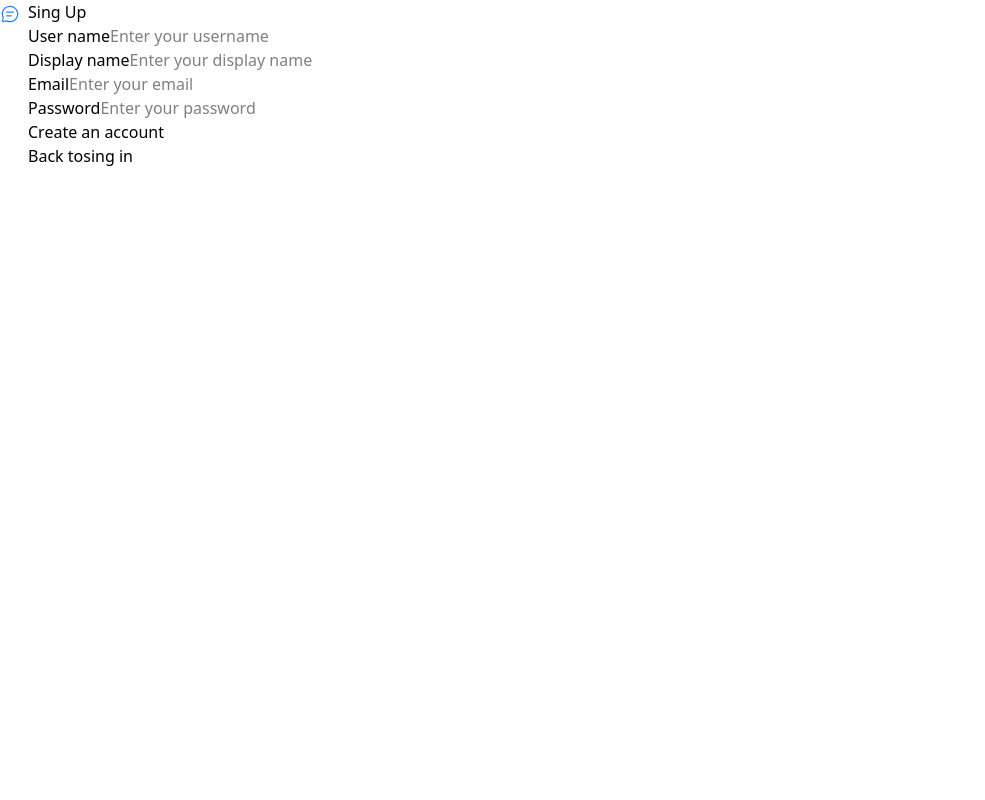
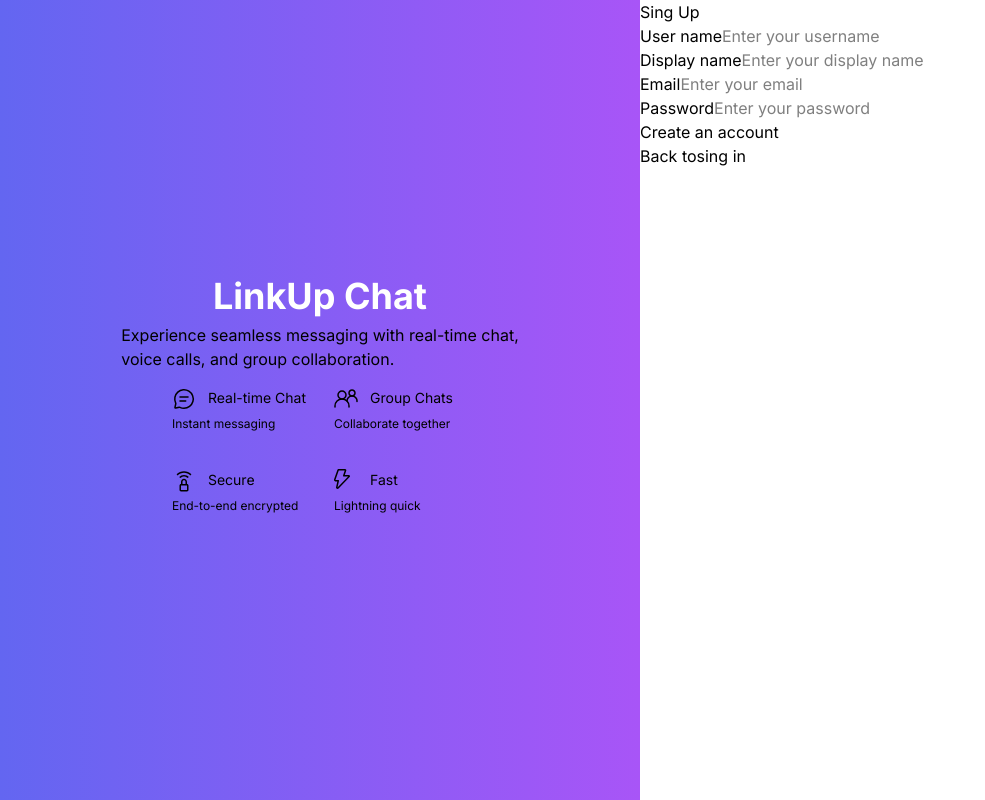
Before and after one commit to Makhortykh-Ruslan/online-chat, a Next.js app: page /auth/sign-up in a window 1280 px wide. Shown: the whole page, without its empty margins (0-985 px from the left). Built offline with nearby package versions, Linux system fonts and the light colour scheme; no server answers.

Commit message:
init Introducing auth flow

```diff
--- /dev/null
+++ b/src/app/auth/components/AbilityCard/AbilityCard.tsx
@@ -0,0 +1,25 @@
+import { Icon } from '@/src/core/components/Icon/Icon';
+import type { TIcon } from '@/src/core/types';
+
+export type AbilityCardProps = {
+  iconName: TIcon;
+  title: string;
+  description: string;
+  id: number;
+};
+
+export const AbilityCard = ({
+  iconName,
+  title,
+  description,
+}: AbilityCardProps) => {
+  return (
+    <div className="grid gap-1 py-4 px-3">
+      <div className="flex gap-3">
+        <Icon name={iconName} className="--color-gray-0"></Icon>
+        <p className="text-14">{title}</p>
+      </div>
+      <p className="text-12">{description}</p>
+    </div>
+  );
+};
--- /dev/null
+++ b/src/app/auth/components/Introducing/Introducing.tsx
@@ -0,0 +1,19 @@
+import { AbilityCard } from '@/src/app/auth/components/AbilityCard/AbilityCard';
+import { ABILITY_CARDS } from '@/src/app/auth/components/Introducing/constants/ability-cards';
+
+export const Introducing = () => {
+  return (
+    <section className="flex flex-col justify-center items-center md:min-h-screen">
+      <h1 className="text-24 md:text-36 font-bold text-white">LinkUp Chat</h1>
+      <p>
+        Experience seamless messaging with real-time chat, <br />
+        voice calls, and group collaboration.
+      </p>
+      <section className="grid gap-1 grid-cols-2">
+        {ABILITY_CARDS.map((el) => (
+          <AbilityCard key={el.id} {...el} />
+        ))}
+      </section>
+    </section>
+  );
+};
--- /dev/null
+++ b/src/app/auth/components/Introducing/constants/ability-cards.ts
@@ -0,0 +1,29 @@
+import type { AbilityCardProps } from '@/src/app/auth/components/AbilityCard/AbilityCard';
+import { generateIdUtil } from '@/src/core/utils';
+
+export const ABILITY_CARDS: AbilityCardProps[] = [
+  {
+    iconName: 'message',
+    title: 'Real-time Chat',
+    description: 'Instant messaging',
+    id: generateIdUtil(),
+  },
+  {
+    iconName: 'users',
+    title: 'Group Chats',
+    description: 'Collaborate together',
+    id: generateIdUtil(),
+  },
+  {
+    iconName: 'secure',
+    title: 'Secure',
+    description: 'End-to-end encrypted',
+    id: generateIdUtil(),
+  },
+  {
+    iconName: 'flesh',
+    title: 'Fast',
+    description: 'Lightning quick',
+    id: generateIdUtil(),
+  },
+];
--- a/src/app/auth/layout.tsx
+++ b/src/app/auth/layout.tsx
@@ -1,6 +1,6 @@
 import React from 'react';
 
-import { Icon } from '@/src/core/components/Icon/Icon';
+import { Introducing } from '@/src/app/auth/components/Introducing/Introducing';
 
 export default function AuthLayout({
   children,
@@ -8,11 +8,11 @@ export default function AuthLayout({
   children: React.ReactNode;
 }>) {
   return (
-    <section className="flex gap-2">
-      <article>
-        <Icon name="message" className="text-blue-500" size={20} />
-      </article>
-      {children}
-    </section>
+    <main className="flex min-h-screen flex-col md:flex-row">
+      <section className="flex-1 bg-logo-gradient">
+        <Introducing />
+      </section>
+      <section className="flex-1">{children}</section>
+    </main>
   );
 }
--- a/src/app/globals.css
+++ b/src/app/globals.css
@@ -60,11 +60,34 @@
     --color-main-bg: var(--color-gray-50);
     --color-main-text: var(--color-gray-900);
     --color-border: var(--color-gray-300);
+
+    /* Fonts */
+    --font-sans: var(--font-inter);
+
+    --text-12: 0.75rem;
+    --text-14: 0.875rem;
+    --text-16: 1rem;
+    --text-18: 1.125rem;
+    --text-20: 1.25rem;
+    --text-24: 1.5rem;
+    --text-28: 1.75rem;
+    --text-30: 1.875rem;
+    --text-32: 2rem;
+    --text-36: 2.25rem;
+
+    --font-weight-regular: 400;
+    --font-weight-medium: 500;
+    --font-weight-semibold: 600;
+    --font-weight-bold: 700;
 }
 
 @variant dark (&:where(.dark, .dark *));
 
 @layer base {
+
+    :root {
+        --font-inter: "Inter", sans-serif;
+    }
 
     .dark {
         --color-main-bg: var(--color-brand-925);
--- a/src/app/layout.tsx
+++ b/src/app/layout.tsx
@@ -1,18 +1,14 @@
 import './globals.css';
 
 import type { Metadata } from 'next';
-import { Geist, Geist_Mono } from 'next/font/google';
+import { Inter } from 'next/font/google';
 import { ThemeProvider } from 'next-themes';
 import React from 'react';
 
-const geistSans = Geist({
-  variable: '--font-geist-sans',
-  subsets: ['latin'],
-});
-
-const geistMono = Geist_Mono({
-  variable: '--font-geist-mono',
-  subsets: ['latin'],
+const inter = Inter({
+  variable: '--font-inter',
+  subsets: ['latin', 'cyrillic'],
+  display: 'swap',
 });
 
 export const metadata: Metadata = {
@@ -27,7 +23,7 @@ export default function RootLayout({
 }>) {
   return (
     <html lang="en" suppressHydrationWarning>
-      <body className={`${geistSans.variable} ${geistMono.variable}`}>
+      <body className={`${inter.variable} antialiased font-sans`}>
         <ThemeProvider attribute="class" defaultTheme="system" enableSystem>
           {children}
         </ThemeProvider>
--- a/src/core/components/Icon/Icon.tsx
+++ b/src/core/components/Icon/Icon.tsx
@@ -1,5 +1,7 @@
+import type { TIcon } from '@/src/core/types';
+
 type IconProps = {
-  name: string;
+  name: TIcon;
   size?: number;
   className?: string;
 };
--- a/src/core/types/t-icon.ts
+++ b/src/core/types/t-icon.ts
@@ -1 +1 @@
-export type TIcon = 'message';
+export type TIcon = 'message' | 'secure' | 'users' | 'flesh';
--- /dev/null
+++ b/src/core/utils/generate-id.util.ts
@@ -0,0 +1,8 @@
+export const generateIdUtil = () => {
+  if (typeof window !== 'undefined' && window.crypto?.randomUUID) {
+    return window.crypto.randomUUID();
+  }
+
+  const crypto = require('crypto');
+  return crypto.randomUUID();
+};
--- /dev/null
+++ b/src/core/utils/index.ts
@@ -0,0 +1 @@
+export * from './generate-id.util';
```
Also changed, not shown: public/icons/sprite.svg.
